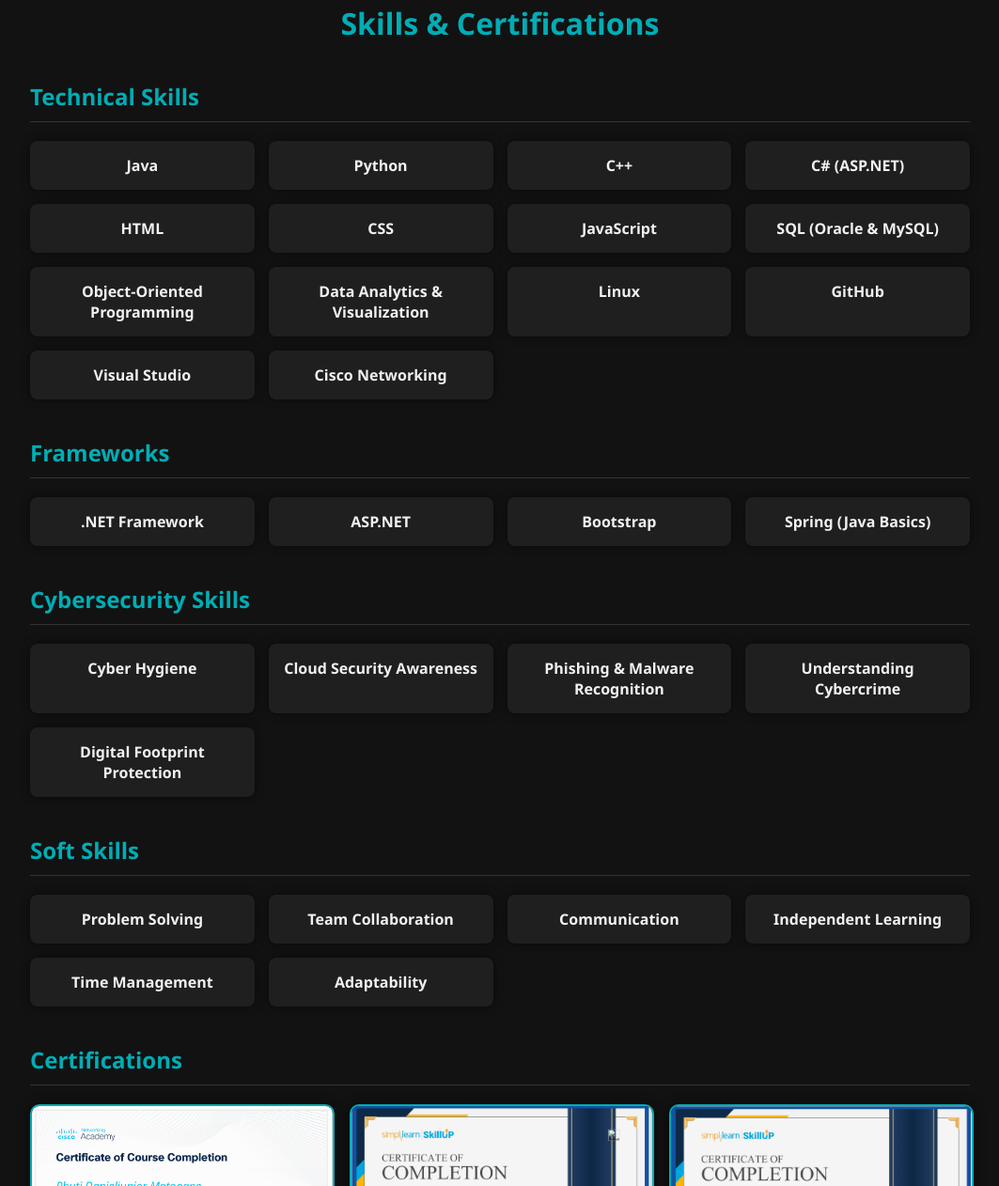
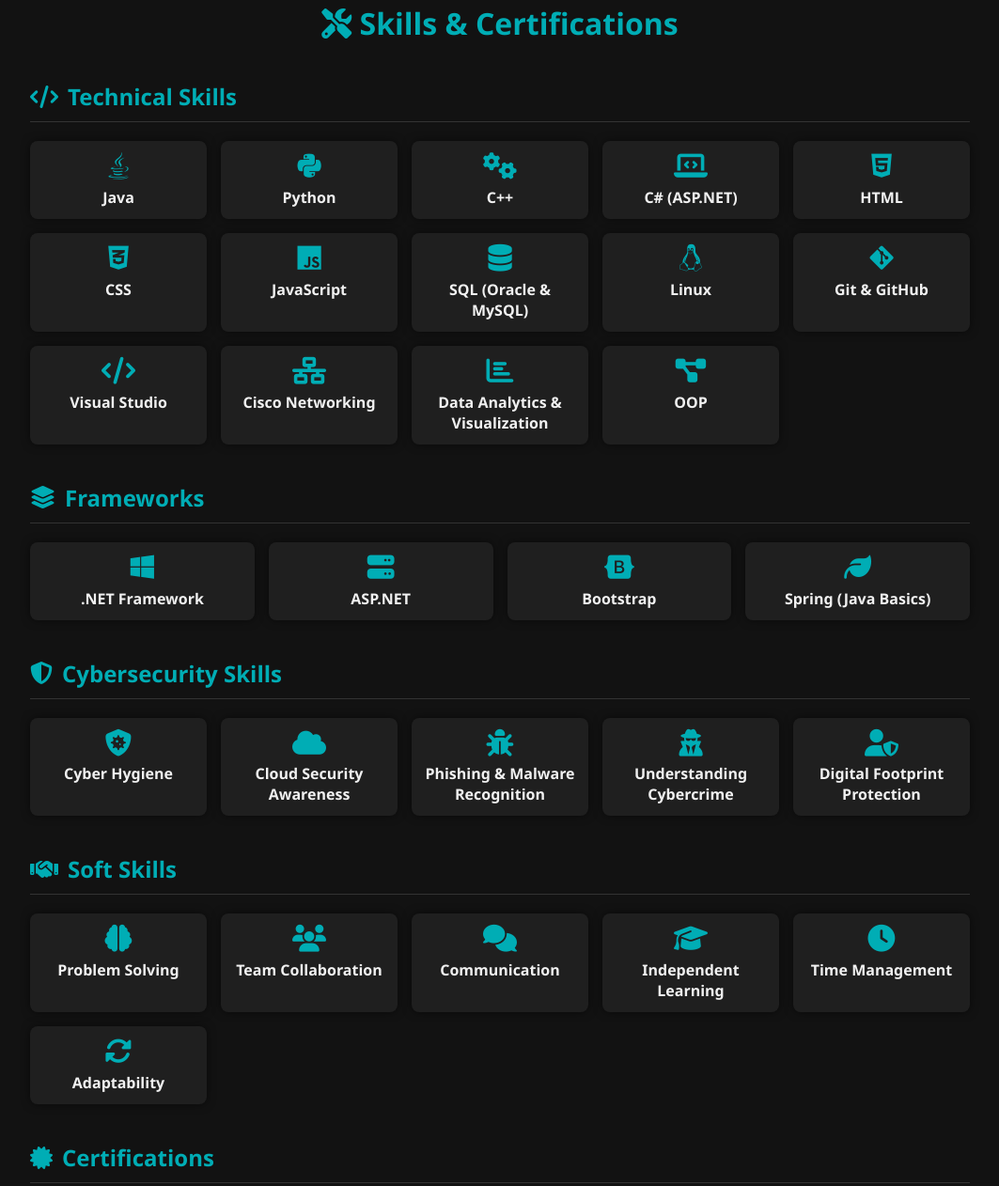
Before and after one commit to Phutza/My-portfolio, a plain HTML site: page skills.html in a window 1280 px wide. Shown: the part 98-1360 px from the top of the page at 94% size, without its empty margins (108-1171 px from the left). Drawn offline with Linux system fonts and the light colour scheme.

Commit message:
Update skills.html

```diff
--- a/skills.html
+++ b/skills.html
@@ -1,66 +1,55 @@
 <!DOCTYPE html>
 <html lang="en">
 <head>
-  <meta charset="UTF-8" />
+  <meta charset="UTF-8"/>
   <meta name="viewport" content="width=device-width, initial-scale=1.0"/>
   <title>Skills & Certifications - Phuti Matooane</title>
+  <!-- Font Awesome for icons -->
+  <script src="https://kit.fontawesome.com/a2d9a1f0ac.js" crossorigin="anonymous"></script>
   <style>
     body {
       margin: 0;
-      font-family: 'Segoe UI', Tahoma, Geneva, Verdana, sans-serif;
+      font-family: 'Segoe UI', sans-serif;
       background-color: #121212;
       color: #f1f1f1;
     }
-
-    .container {
-      max-width: 1000px;
-      margin: 50px auto;
-      padding: 30px;
-    }
-
-    h1 {
-      text-align: center;
-      color: #00adb5;
-      margin-bottom: 30px;
-    }
-
+    .container { max-width: 1000px; margin: 50px auto; padding: 30px; }
+    h1 { text-align: center; color: #00adb5; margin-bottom: 30px; }
     h2 {
       color: #00adb5;
       margin-top: 40px;
       border-bottom: 1px solid #333;
       padding-bottom: 10px;
+      display: flex; align-items: center; gap: 10px;
     }
-
     .skills-grid {
       display: grid;
-      grid-template-columns: repeat(auto-fit, minmax(200px, 1fr));
+      grid-template-columns: repeat(auto-fit, minmax(180px, 1fr));
       gap: 15px;
       margin-top: 20px;
     }
-
     .skill {
-      background-color: #1f1f1f;
-      padding: 15px;
+      background: #1f1f1f;
+      padding: 12px;
       border-radius: 8px;
       text-align: center;
       font-weight: bold;
       box-shadow: 0 0 10px rgba(0,0,0,0.5);
+      display: flex; flex-direction: column; align-items: center; gap: 8px;
     }
-
+    .skill i { font-size: 1.8rem; color: #00adb5; }
     .certifications {
       display: grid;
       grid-template-columns: repeat(auto-fit, minmax(240px, 1fr));
       gap: 20px;
       margin-top: 20px;
     }
-
     .certifications img {
       width: 100%;
       border-radius: 10px;
       border: 2px solid #00adb5;
       box-shadow: 0 0 12px rgba(0,0,0,0.6);
     }
-
     a.btn {
       display: inline-block;
       margin-top: 30px;
@@ -71,71 +60,69 @@
       text-decoration: none;
       text-align: center;
     }
-
+    a.btn:hover { background-color: #009a9a; }
     @media (max-width: 768px) {
-      .skill {
-        font-size: 0.9rem;
-      }
+      .skill { font-size: 0.9rem; }
     }
   </style>
 </head>
 <body>
   <div class="container">
-    <h1>Skills & Certifications</h1>
+    <h1><i class="fas fa-tools"></i> Skills & Certifications</h1>
 
-    <h2>Technical Skills</h2>
+    <h2><i class="fas fa-code"></i> Technical Skills</h2>
     <div class="skills-grid">
-      <div class="skill">Java</div>
-      <div class="skill">Python</div>
-      <div class="skill">C++</div>
-      <div class="skill">C# (ASP.NET)</div>
-      <div class="skill">HTML</div>
-      <div class="skill">CSS</div>
-      <div class="skill">JavaScript</div>
-      <div class="skill">SQL (Oracle & MySQL)</div>
-      <div class="skill">Object-Oriented Programming</div>
-      <div class="skill">Data Analytics & Visualization</div>
-      <div class="skill">Linux</div>
-      <div class="skill">GitHub</div>
-      <div class="skill">Visual Studio</div>
-      <div class="skill">Cisco Networking</div>
+      <div class="skill"><i class="fab fa-java"></i>Java</div>
+      <div class="skill"><i class="fab fa-python"></i>Python</div>
+      <div class="skill"><i class="fas fa-cogs"></i>C++</div>
+      <div class="skill"><i class="fas fa-laptop-code"></i>C# (ASP.NET)</div>
+      <div class="skill"><i class="fab fa-html5"></i>HTML</div>
+      <div class="skill"><i class="fab fa-css3-alt"></i>CSS</div>
+      <div class="skill"><i class="fab fa-js"></i>JavaScript</div>
+      <div class="skill"><i class="fas fa-database"></i>SQL (Oracle & MySQL)</div>
+      <div class="skill"><i class="fab fa-linux"></i>Linux</div>
+      <div class="skill"><i class="fab fa-git-alt"></i>Git & GitHub</div>
+      <div class="skill"><i class="fas fa-code"></i>Visual Studio</div>
+      <div class="skill"><i class="fas fa-network-wired"></i>Cisco Networking</div>
+      <div class="skill"><i class="fas fa-chart-bar"></i>Data Analytics & Visualization</div>
+      <div class="skill"><i class="fas fa-project-diagram"></i>OOP</div>
     </div>
 
-    <h2>Frameworks</h2>
+    <h2><i class="fas fa-layer-group"></i> Frameworks</h2>
     <div class="skills-grid">
-      <div class="skill">.NET Framework</div>
-      <div class="skill">ASP.NET</div>
-      <div class="skill">Bootstrap</div>
-      <div class="skill">Spring (Java Basics)</div>
+      <div class="skill"><i class="fab fa-windows"></i>.NET Framework</div>
+      <div class="skill"><i class="fas fa-server"></i>ASP.NET</div>
+      <div class="skill"><i class="fab fa-bootstrap"></i>Bootstrap</div>
+      <div class="skill"><i class="fas fa-leaf"></i>Spring (Java Basics)</div>
     </div>
 
-    <h2>Cybersecurity Skills</h2>
+    <h2><i class="fas fa-shield-alt"></i> Cybersecurity Skills</h2>
     <div class="skills-grid">
-      <div class="skill">Cyber Hygiene</div>
-      <div class="skill">Cloud Security Awareness</div>
-      <div class="skill">Phishing & Malware Recognition</div>
-      <div class="skill">Understanding Cybercrime</div>
-      <div class="skill">Digital Footprint Protection</div>
+      <div class="skill"><i class="fas fa-shield-virus"></i>Cyber Hygiene</div>
+      <div class="skill"><i class="fas fa-cloud"></i>Cloud Security Awareness</div>
+      <div class="skill"><i class="fas fa-bug"></i>Phishing & Malware Recognition</div>
+      <div class="skill"><i class="fas fa-user-secret"></i>Understanding Cybercrime</div>
+      <div class="skill"><i class="fas fa-user-shield"></i>Digital Footprint Protection</div>
     </div>
 
-    <h2>Soft Skills</h2>
+    <h2><i class="fas fa-handshake"></i> Soft Skills</h2>
     <div class="skills-grid">
-      <div class="skill">Problem Solving</div>
-      <div class="skill">Team Collaboration</div>
-      <div class="skill">Communication</div>
-      <div class="skill">Independent Learning</div>
-      <div class="skill">Time Management</div>
-      <div class="skill">Adaptability</div>
+      <div class="skill"><i class="fas fa-brain"></i>Problem Solving</div>
+      <div class="skill"><i class="fas fa-users"></i>Team Collaboration</div>
+      <div class="skill"><i class="fas fa-comments"></i>Communication</div>
+      <div class="skill"><i class="fas fa-graduation-cap"></i>Independent Learning</div>
+      <div class="skill"><i class="fas fa-clock"></i>Time Management</div>
+      <div class="skill"><i class="fas fa-sync-alt"></i>Adaptability</div>
     </div>
 
-    <h2>Certifications</h2>
+    <h2><i class="fas fa-certificate"></i> Certifications</h2>
     <div class="certifications">
-      <img src="cybersecurity.jpg.png" alt="Introduction to Cybersecurity Certificate" />
-      <img src="cloudsecurity.jpg.png" alt="Introduction to Cloud Security Certificate" />
-      <img src="cybercrime.jpg.png" alt="Introduction to Cybercrime Certificate" />
+      <img src="cybersecurity.jpg.png" alt="Introduction to Cybersecurity Certificate">
+      <img src="cloudsecurity.jpg.png" alt="Introduction to Cloud Security Certificate">
+      <img src="cybercrime.jpg.png" alt="Introduction to Cybercrime Certificate">
     </div>
 
-    <a href="index.html" class="btn">🏠 Back to Home</a>
+    <a href="index.html" class="btn"><i class="fas fa-home"></i> Back to Home</a>
   </div>
 </body>
 </html>
```
